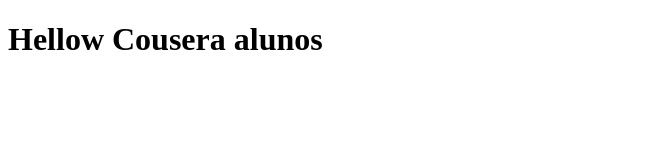
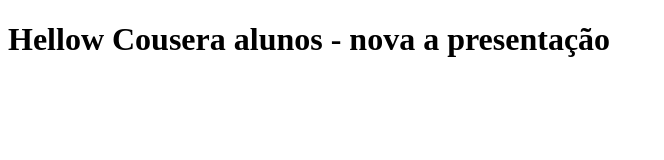
Before and after one commit to fccampelo/cousera-test, a plain HTML site: page index.html in a window 1280 px wide. Shown: the whole page, without its empty margins (0-664 px from the left). Drawn offline with Linux system fonts and the light colour scheme.

Commit message:
novo teste

```diff
--- a/index.html
+++ b/index.html
@@ -5,6 +5,6 @@
     <title>Hello Cousera </title>
   </head>
   <body>
-      <h1>Hellow Cousera alunos </h1>
+      <h1>Hellow Cousera alunos - nova a presentação  </h1>
   </body>
 </html>
```
